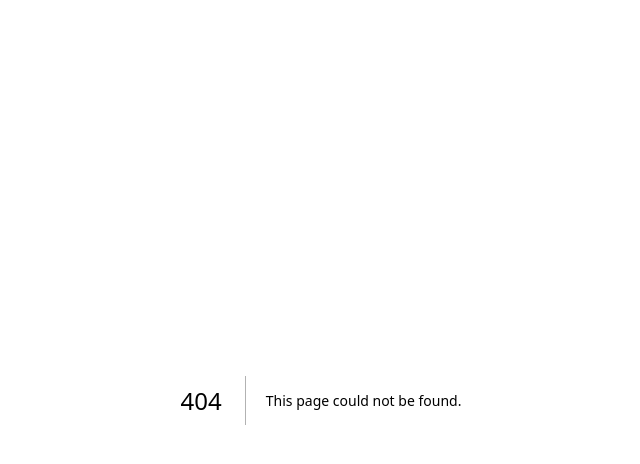
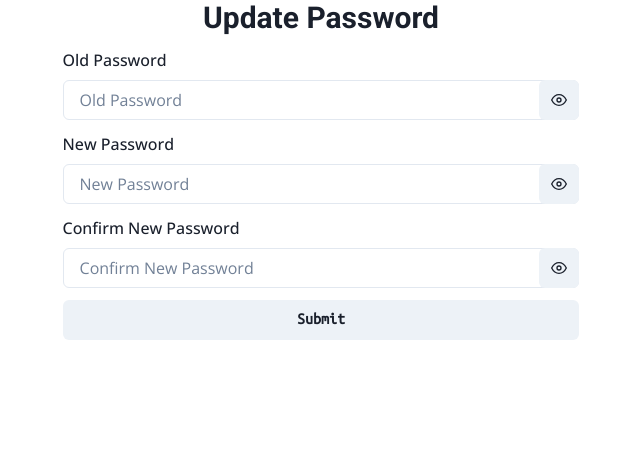
Before and after one commit to JustShuaib/project-frontend, a Next.js app: page /updatePassword in a window 1280 px wide. Before the commit this address had no page. Shown: the top 464 px of the page, without its empty margins (319-959 px from the left). Built offline with nearby package versions, Linux system fonts and the light colour scheme.

Commit message:
Added update password route

```diff
--- /dev/null
+++ b/pages/updatePassword.tsx
@@ -0,0 +1,123 @@
+import { useState } from "react";
+import type { MouseEvent, SyntheticEvent } from "react";
+import {
+  Button,
+  Container,
+  FormControl,
+  FormErrorMessage,
+  FormLabel,
+  IconButton,
+  Input,
+  InputGroup,
+  InputRightAddon,
+  InputRightElement,
+} from "@chakra-ui/react";
+import { useForm } from "react-hook-form";
+import type { SubmitHandler } from "react-hook-form";
+import { Heading } from "../components";
+import { EyeClose, Eye } from "../icons";
+interface PasswordForm {
+  oldPassword: string;
+  newPassword: string;
+  confirmNewPassword: string;
+}
+const UpdatePassword = () => {
+  const [showPassword, setShowPassword] = useState({
+    old: false,
+    new: false,
+    confirmNew: false,
+  });
+  const handleToggle = (name: "old" | "new" | "confirmNew") => {
+    setShowPassword((state) => ({ ...state, [name]: !state[name] }));
+  };
+  const {
+    register,
+    handleSubmit,
+    formState: { errors, isSubmitting },
+  } = useForm<PasswordForm>();
+  const onSubmit: SubmitHandler<PasswordForm> = (data) => {
+    console.log(data);
+  };
+
+  return (
+    <main>
+      <Heading as="h1">Update Password</Heading>
+      <Container as="form" onSubmit={handleSubmit(onSubmit)}>
+        <FormControl my={3} isInvalid={Boolean(errors.oldPassword)}>
+          <FormLabel htmlFor="oldPassword">Old Password</FormLabel>
+          <InputGroup>
+            <Input
+              id="oldPassword"
+              type={showPassword.old ? "text" : "password"}
+              placeholder="Old Password"
+              {...register("oldPassword", { required: "Field is required" })}
+            />
+            <InputRightElement>
+              <IconButton
+                aria-label="toggle password visibility"
+                icon={showPassword.old ? <EyeClose /> : <Eye />}
+                onClick={() => handleToggle("old")}
+              />
+            </InputRightElement>
+          </InputGroup>
+          <FormErrorMessage>
+            {errors.oldPassword && errors.oldPassword.message}
+          </FormErrorMessage>
+        </FormControl>
+
+        <FormControl isInvalid={Boolean(errors.newPassword)}>
+          <FormLabel htmlFor="newPassword">New Password</FormLabel>
+          <InputGroup>
+            <Input
+              id="newPassword"
+              type={showPassword.new ? "text" : "password"}
+              placeholder="New Password"
+              {...register("newPassword", { required: "Field is required" })}
+            />
+            <InputRightElement>
+              <IconButton
+                aria-label="toggle password visibility"
+                icon={showPassword.new ? <EyeClose /> : <Eye />}
+                onClick={() => handleToggle("new")}
+              />
+            </InputRightElement>
+          </InputGroup>
+          <FormErrorMessage>
+            {errors.newPassword && errors.newPassword.message}
+          </FormErrorMessage>
+        </FormControl>
+
+        <FormControl my={3} isInvalid={Boolean(errors.confirmNewPassword)}>
+          <FormLabel htmlFor="confirmNewPassword">
+            Confirm New Password
+          </FormLabel>
+          <InputGroup>
+            <Input
+              id="confirmNewPassword"
+              placeholder="Confirm New Password"
+              type={showPassword.confirmNew ? "text" : "password"}
+              {...register("confirmNewPassword", {
+                required: "Field is required",
+              })}
+            />
+            <InputRightElement>
+              <IconButton
+                aria-label="toggle password visibility"
+                icon={showPassword.confirmNew ? <EyeClose /> : <Eye />}
+                onClick={() => handleToggle("confirmNew")}
+              />
+            </InputRightElement>
+          </InputGroup>
+          <FormErrorMessage>
+            {errors.confirmNewPassword && errors.confirmNewPassword.message}
+          </FormErrorMessage>
+        </FormControl>
+        <Button w="full" isLoading={isSubmitting}>
+          Submit
+        </Button>
+      </Container>
+    </main>
+  );
+};
+
+export default UpdatePassword;
```
Also changed, not shown: pages/changePassword.tsx (deleted, +0 -7 lines).
